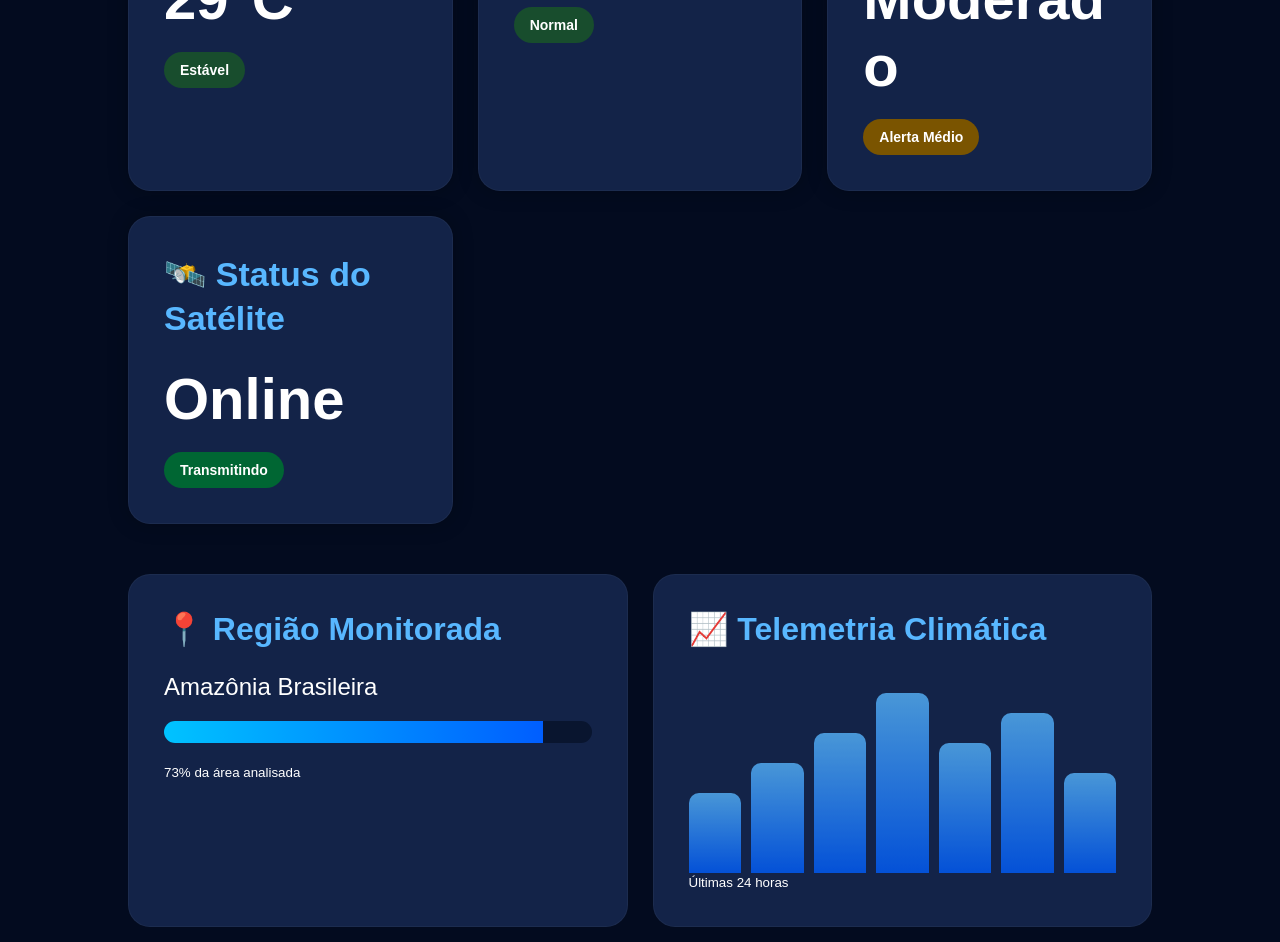
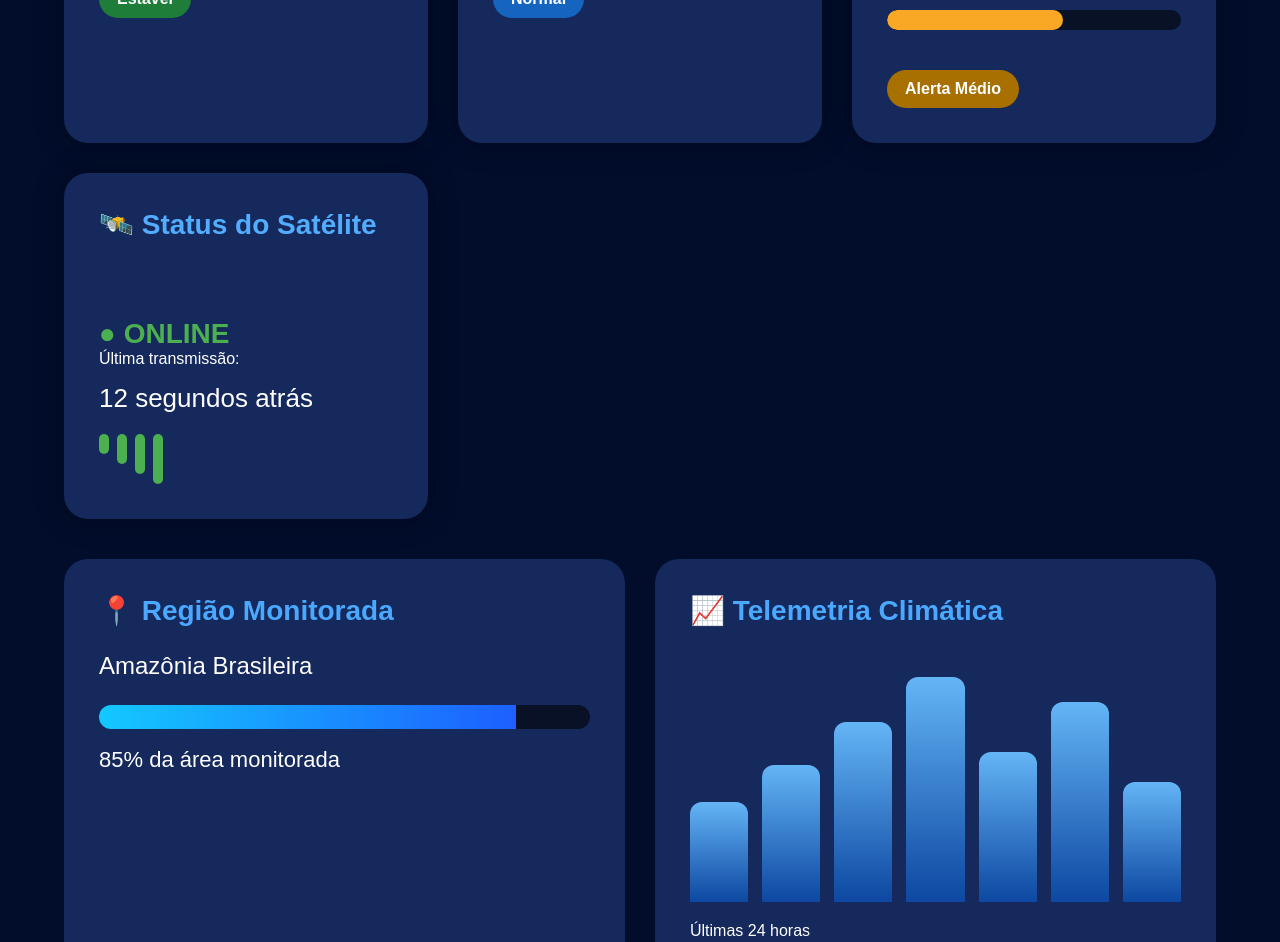
Before and after one commit to Matos-Ricardo/orbitwatch, a website: page index.html in a window 1280 px wide. Shown: the part 855-1797 px from the top of the page. Drawn offline with Linux system fonts and the light colour scheme.

Commit message:
upgrade dashboard

```diff
--- a/index.html
+++ b/index.html
@@ -1,109 +1,147 @@
 <!DOCTYPE html>
 <html lang="pt-BR">
 <head>
-  <meta charset="UTF-8">
-  <meta name="viewport" content="width=device-width, initial-scale=1.0">
+  <meta charset="UTF-8" />
+  <meta name="viewport" content="width=device-width, initial-scale=1.0"/>
   <title>OrbitWatch</title>
+
   <link rel="stylesheet" href="style.css">
 </head>
+
 <body>
 
-  <header class="hero">
-    <div class="overlay"></div>
+  <div class="container">
 
-    <div class="hero-content">
+    <header class="hero">
       <h1>🛰️ OrbitWatch</h1>
-      <p>
-        Plataforma inteligente de monitoramento climático baseada em satélites
-        para prevenção de desastres ambientais.
+
+      <p class="subtitle">
+        Plataforma inteligente de monitoramento climático baseada em satélites para
+        prevenção de desastres ambientais.
       </p>
 
-      <div class="info-grid">
+      <div class="top-info">
 
         <div class="info-card">
           <h3>🌍 ODS</h3>
-          <p>
-            ODS 13 - Ação Contra a Mudança Global do Clima
-          </p>
+          <p>ODS 13 - Ação Contra a Mudança Global do Clima</p>
         </div>
 
         <div class="info-card">
           <h3>🚀 Objetivo</h3>
           <p>
-            Monitorar regiões vulneráveis utilizando dados simulados
-            de sensoriamento remoto via satélite.
+            Monitorar regiões vulneráveis utilizando sensoriamento remoto via satélite.
           </p>
         </div>
 
         <div class="info-card">
           <h3>📡 Satélite</h3>
           <p>
-            OrbitWatch-01 em órbita terrestre baixa realizando
-            análise climática em tempo real.
+            OrbitWatch-01 em órbita baixa terrestre realizando análise climática em tempo real.
           </p>
         </div>
 
       </div>
-    </div>
-  </header>
+    </header>
 
-  <main class="dashboard">
+    <section class="dashboard">
 
-    <section class="cards">
+      <div class="card temperatura">
+        <h2>🌡️ Temperatura</h2>
 
-      <div class="card">
-        <h2>🌡️ Temperatura</h2>
-        <p id="temp">28°C</p>
-        <span class="status normal">Estável</span>
+        <div class="big-number" id="temp">28°C</div>
+
+        <div class="risk-bar">
+          <div class="risk-fill temp-fill"></div>
+        </div>
+
+        <span class="status green" id="tempStatus">Estável</span>
       </div>
 
-      <div class="card">
+      <div class="card umidade">
         <h2>💧 Umidade</h2>
-        <p id="humidity">40%</p>
-        <span class="status normal">Normal</span>
+
+        <div class="big-number" id="humidity">55%</div>
+
+        <div class="risk-bar">
+          <div class="risk-fill humidity-fill"></div>
+        </div>
+
+        <span class="status blue" id="humidityStatus">Normal</span>
       </div>
 
-      <div class="card">
+      <div class="card incendio">
         <h2>🔥 Risco de Incêndio</h2>
-        <p id="fire">Moderado</p>
-        <span class="status warning">Alerta Médio</span>
+
+        <div class="big-number" id="fireRisk">Moderado</div>
+
+        <div class="risk-meter">
+          <div class="meter level-2" id="fireMeter"></div>
+        </div>
+
+        <span class="status yellow" id="fireStatus">Alerta Médio</span>
       </div>
 
-      <div class="card">
+      <div class="card satellite">
         <h2>🛰️ Status do Satélite</h2>
-        <p>Online</p>
-        <span class="status online">Operacional</span>
+
+        <div class="satellite-status online">
+          ● ONLINE
+        </div>
+
+        <p>Última transmissão:</p>
+
+        <div class="big-small" id="lastUpdate">
+          12 segundos atrás
+        </div>
+
+        <div class="signal-bars">
+          <span></span>
+          <span></span>
+          <span></span>
+          <span></span>
+        </div>
+
       </div>
 
     </section>
 
-    <section class="panel-section">
+    <section class="bottom-grid">
 
-      <div class="panel">
+      <div class="large-card">
+
         <h2>📍 Região Monitorada</h2>
-        <p>Amazônia Brasileira</p>
 
-        <div class="bar">
-          <div class="fill"></div>
+        <p class="region-name">Amazônia Brasileira</p>
+
+        <div class="progress-container">
+          <div class="progress-bar" id="progressBar"></div>
         </div>
 
-        <small>73% da área analisada</small>
+        <div class="progress-text" id="coverageText">
+          73% da área monitorada
+        </div>
+
       </div>
 
-      <div class="panel">
+      <div class="large-card">
+
         <h2>📈 Telemetria Climática</h2>
 
-        <div class="graph">
-          <div class="line l1"></div>
-          <div class="line l2"></div>
-          <div class="line l3"></div>
-          <div class="line l4"></div>
-          <div class="line l5"></div>
-          <div class="line l6"></div>
-          <div class="line l7"></div>
+        <div class="chart">
+
+          <div class="bar" style="height: 40%"></div>
+          <div class="bar" style="height: 55%"></div>
+          <div class="bar" style="height: 72%"></div>
+          <div class="bar" style="height: 90%"></div>
+          <div class="bar" style="height: 60%"></div>
+          <div class="bar" style="height: 80%"></div>
+          <div class="bar" style="height: 48%"></div>
+
         </div>
 
-        <small>Últimas 24 horas</small>
+        <p>Últimas 24 horas</p>
+
       </div>
 
     </section>
@@ -112,23 +150,21 @@
 
       <h2>🚨 Alertas Ambientais</h2>
 
-      <div class="alert warning-alert">
+      <div class="alert warning">
         ⚠️ Temperatura acima da média detectada no setor norte.
       </div>
 
-      <div class="alert ok-alert">
-        ✅ Satélite OrbitWatch-01 operando normalmente.
+      <div class="alert danger">
+        🔥 Possível foco de incêndio identificado via satélite.
+      </div>
+
+      <div class="alert safe">
+        ✅ Satélite operando normalmente sem perda de sinal.
       </div>
 
     </section>
 
-  </main>
-
-  <footer>
-    <p>
-      OrbitWatch © 2026 | Global Solution FIAP | Cloud Computing & DevSecOps
-    </p>
-  </footer>
+  </div>
 
   <script src="script.js"></script>
 
--- a/script.js
+++ b/script.js
@@ -1,48 +1,58 @@
-function randomTemp() {
-  return Math.floor(Math.random() * 14) + 22;
-}
+function updateDashboard(){
 
-function randomHumidity() {
-  return Math.floor(Math.random() * 40) + 35;
-}
+    const temperature = Math.floor(Math.random() * 15) + 20;
+    const humidity = Math.floor(Math.random() * 40) + 40;
 
-function randomSatellite() {
-  const status = [
-    "Operacional",
-    "Escaneando",
-    "Transmitindo",
-    "Online"
-  ];
+    const risks = [
+        {
+            text:"Baixo",
+            class:"green",
+            meter:"level-1",
+            alert:"Seguro"
+        },
+        {
+            text:"Moderado",
+            class:"yellow",
+            meter:"level-2",
+            alert:"Alerta Médio"
+        },
+        {
+            text:"Crítico",
+            class:"red",
+            meter:"level-3",
+            alert:"Emergência"
+        }
+    ];
 
-  return status[Math.floor(Math.random() * status.length)];
-}
+    const risk = risks[Math.floor(Math.random() * risks.length)];
 
-function updateDashboard() {
+    document.getElementById("temp").innerText =
+        temperature + "°C";
 
-  const temp = randomTemp();
-  const humidity = randomHumidity();
+    document.getElementById("humidity").innerText =
+        humidity + "%";
 
-  document.getElementById("temp").innerText = temp + "°C";
-  document.getElementById("humidity").innerText = humidity + "%";
+    document.getElementById("fireRisk").innerText =
+        risk.text;
 
-  const fire = document.getElementById("fire");
+    document.getElementById("fireStatus").innerText =
+        risk.alert;
 
-  if(temp >= 33){
-    fire.innerText = "Crítico";
-  }
-  else if(temp >= 29){
-    fire.innerText = "Moderado";
-  }
-  else{
-    fire.innerText = "Baixo";
-  }
+    document.getElementById("fireStatus").className =
+        "status " + risk.class;
 
-  const statusText = document.querySelector(".online");
+    document.getElementById("fireMeter").className =
+        "meter " + risk.meter;
 
-  statusText.innerText = randomSatellite();
+    const coverage =
+        Math.floor(Math.random() * 30) + 70;
+
+    document.getElementById("progressBar").style.width =
+        coverage + "%";
+
+    document.getElementById("coverageText").innerText =
+        coverage + "% da área monitorada";
 
 }
 
-updateDashboard();
-
-setInterval(updateDashboard, 3000);
+setInterval(updateDashboard, 4000);
--- a/style.css
+++ b/style.css
@@ -6,303 +6,302 @@
 }
 
 body{
-  background:#030b1f;
+  background:#020d2b;
   color:white;
-  overflow-x:hidden;
 }
 
-.hero{
-  position:relative;
-  padding:80px 10%;
-  background:linear-gradient(180deg,#071b4d,#031031);
-}
-
-.hero-content{
-  position:relative;
-  z-index:2;
+.container{
+  width:90%;
+  margin:auto;
+  padding:40px 0;
 }
 
 .hero h1{
   font-size:72px;
-  color:#4db5ff;
+  color:#47a9ff;
   margin-bottom:20px;
 }
 
-.hero p{
-  font-size:24px;
-  max-width:850px;
-  line-height:1.5;
+.subtitle{
+  font-size:20px;
+  max-width:900px;
+  line-height:1.6;
+  margin-bottom:50px;
 }
 
-.info-grid{
-  margin-top:50px;
+.top-info{
   display:grid;
   grid-template-columns:repeat(auto-fit,minmax(260px,1fr));
   gap:25px;
+  margin-bottom:50px;
 }
 
 .info-card{
-  background:#15254d;
+  background:#16295c;
   padding:30px;
-  border-radius:18px;
-  transition:0.3s;
-  border:1px solid rgba(255,255,255,0.05);
-}
-
-.info-card:hover{
-  transform:translateY(-8px);
-  box-shadow:0 0 25px rgba(0,162,255,0.2);
+  border-radius:20px;
+  border:1px solid rgba(255,255,255,0.08);
 }
 
 .info-card h3{
-  color:#4db5ff;
-  margin-bottom:15px;
-  font-size:26px;
+  color:#4aa8ff;
+  margin-bottom:20px;
+  font-size:32px;
 }
 
 .info-card p{
-  font-size:18px;
-  line-height:1.6;
+  line-height:1.7;
+  font-size:20px;
 }
 
 .dashboard{
-  padding:60px 10%;
-}
-
-.cards{
   display:grid;
   grid-template-columns:repeat(auto-fit,minmax(280px,1fr));
-  gap:25px;
+  gap:30px;
+  margin-bottom:40px;
 }
 
 .card{
-  background:#132348;
+  background:#16295c;
   padding:35px;
-  border-radius:22px;
+  border-radius:24px;
+  box-shadow:0 0 30px rgba(0,0,0,0.3);
   transition:0.3s;
-  box-shadow:0 0 20px rgba(0,0,0,0.25);
-  border:1px solid rgba(255,255,255,0.04);
 }
 
 .card:hover{
   transform:translateY(-5px);
-  box-shadow:0 0 30px rgba(0,162,255,0.25);
 }
 
 .card h2{
-  margin-bottom:25px;
-  color:#58b7ff;
-  font-size:34px;
-  line-height:1.3;
+  color:#52adff;
+  margin-bottom:30px;
+  font-size:28px;
+  min-height:80px;
 }
 
-.card p{
-  font-size:58px;
+.big-number{
+  font-size:72px;
   font-weight:bold;
-  margin-bottom:20px;
+  margin-bottom:25px;
   word-break:break-word;
+}
+
+.big-small{
+  font-size:26px;
+  margin-top:15px;
 }
 
 .status{
   display:inline-block;
-  padding:10px 16px;
-  border-radius:25px;
-  font-size:14px;
+  padding:10px 18px;
+  border-radius:30px;
   font-weight:bold;
+  margin-top:20px;
 }
 
-.normal{
-  background:#184d2d;
+.green{
+  background:#1e7d39;
 }
 
-.warning{
-  background:#7a5400;
+.blue{
+  background:#1565c0;
 }
 
-.online{
-  background:#006633;
+.yellow{
+  background:#a87000;
 }
 
-.panel-section{
-  margin-top:50px;
-  display:grid;
-  grid-template-columns:repeat(auto-fit,minmax(350px,1fr));
-  gap:25px;
+.red{
+  background:#c62828;
 }
 
-.panel{
-  background:#132348;
-  padding:35px;
-  border-radius:22px;
-  border:1px solid rgba(255,255,255,0.04);
+.risk-bar{
+  width:100%;
+  height:12px;
+  background:#0c1637;
+  border-radius:30px;
+  overflow:hidden;
+  margin-bottom:20px;
 }
 
-.panel h2{
-  margin-bottom:25px;
-  color:#58b7ff;
-  font-size:32px;
+.risk-fill{
+  height:100%;
 }
 
-.panel p{
+.temp-fill{
+  width:65%;
+  background:linear-gradient(90deg,#00d2ff,#ff9800);
+}
+
+.humidity-fill{
+  width:55%;
+  background:linear-gradient(90deg,#00e5ff,#2979ff);
+}
+
+.risk-meter{
+  width:100%;
+  height:20px;
+  background:#091126;
+  border-radius:30px;
+  overflow:hidden;
+  margin-bottom:20px;
+}
+
+.meter{
+  height:100%;
+  width:60%;
+  border-radius:30px;
+}
+
+.level-1{
+  background:#2e7d32;
+  width:30%;
+}
+
+.level-2{
+  background:#f9a825;
+  width:60%;
+}
+
+.level-3{
+  background:#c62828;
+  width:95%;
+}
+
+.signal-bars{
+  display:flex;
+  gap:8px;
+  margin-top:20px;
+}
+
+.signal-bars span{
+  width:10px;
+  border-radius:10px;
+  background:#4caf50;
+}
+
+.signal-bars span:nth-child(1){
+  height:20px;
+}
+
+.signal-bars span:nth-child(2){
+  height:30px;
+}
+
+.signal-bars span:nth-child(3){
+  height:40px;
+}
+
+.signal-bars span:nth-child(4){
+  height:50px;
+}
+
+.bottom-grid{
+  display:grid;
+  grid-template-columns:1fr 1fr;
+  gap:30px;
+  margin-top:30px;
+}
+
+.large-card{
+  background:#16295c;
+  padding:35px;
+  border-radius:24px;
+}
+
+.large-card h2{
+  color:#4aa8ff;
+  font-size:28px;
+  margin-bottom:25px;
+}
+
+.region-name{
   font-size:24px;
-  margin-bottom:15px;
+  margin-bottom:25px;
+}
+
+.progress-container{
+  width:100%;
+  height:24px;
+  background:#081125;
+  border-radius:30px;
+  overflow:hidden;
+}
+
+.progress-bar{
+  width:73%;
+  height:100%;
+  background:linear-gradient(90deg,#14c8ff,#1d5fff);
+}
+
+.progress-text{
+  margin-top:18px;
+  font-size:22px;
+}
+
+.chart{
+  display:flex;
+  align-items:flex-end;
+  gap:14px;
+  height:250px;
+  margin-bottom:20px;
 }
 
 .bar{
-  width:100%;
-  height:22px;
-  background:#09152f;
-  border-radius:20px;
-  overflow:hidden;
-  margin:20px 0;
-}
-
-.fill{
-  width:73%;
-  height:100%;
-  background:linear-gradient(90deg,#00c3ff,#005eff);
-  animation:loading 4s infinite alternate;
-}
-
-@keyframes loading{
-  from{
-    width:55%;
-  }
-
-  to{
-    width:90%;
-  }
-}
-
-.graph{
-  height:200px;
-  display:flex;
-  align-items:flex-end;
-  gap:10px;
-}
-
-.line{
   flex:1;
-  background:linear-gradient(180deg,#58b7ff,#005eff);
-  border-radius:10px 10px 0 0;
-  animation:pulse 3s infinite alternate;
-}
-
-.l1{height:40%;}
-.l2{height:55%;}
-.l3{height:70%;}
-.l4{height:90%;}
-.l5{height:65%;}
-.l6{height:80%;}
-.l7{height:50%;}
-
-@keyframes pulse{
-  from{
-    opacity:0.5;
-  }
-
-  to{
-    opacity:1;
-  }
+  background:linear-gradient(to top,#0d47a1,#64b5f6);
+  border-radius:12px 12px 0 0;
 }
 
 .alerts{
-  margin-top:60px;
+  margin-top:50px;
 }
 
 .alerts h2{
+  color:#4aa8ff;
   margin-bottom:25px;
-  color:#58b7ff;
-  font-size:38px;
+  font-size:52px;
 }
 
 .alert{
   padding:22px;
   border-radius:18px;
   margin-bottom:18px;
+  font-size:24px;
   font-weight:bold;
-  font-size:18px;
 }
 
-.warning-alert{
-  background:#5e4300;
+.warning{
+  background:#7c5a00;
 }
 
-.ok-alert{
-  background:#0a4f2f;
+.danger{
+  background:#8e0000;
 }
 
-footer{
-  margin-top:70px;
-  padding:35px;
-  text-align:center;
-  background:#020817;
-  color:#8da3c7;
-  font-size:16px;
+.safe{
+  background:#00695c;
 }
 
-/* RESPONSIVO */
+.online{
+  color:#4caf50;
+  font-weight:bold;
+  font-size:28px;
+}
 
 @media(max-width:900px){
+
+  .bottom-grid{
+    grid-template-columns:1fr;
+  }
 
   .hero h1{
     font-size:52px;
   }
 
-  .hero p{
-    font-size:20px;
-  }
-
-  .card p{
-    font-size:44px;
-  }
-
-  .card h2{
-    font-size:28px;
-  }
-
-  .panel h2{
-    font-size:26px;
+  .big-number{
+    font-size:56px;
   }
 
 }
-
-@media(max-width:600px){
-
-  .hero{
-    padding:60px 7%;
-  }
-
-  .dashboard{
-    padding:40px 7%;
-  }
-
-  .hero h1{
-    font-size:42px;
-  }
-
-  .hero p{
-    font-size:18px;
-  }
-
-  .card{
-    padding:28px;
-  }
-
-  .card p{
-    font-size:38px;
-  }
-
-  .card h2{
-    font-size:24px;
-  }
-
-  .panel{
-    padding:28px;
-  }
-
-  .alerts h2{
-    font-size:30px;
-  }
-
-}
```
